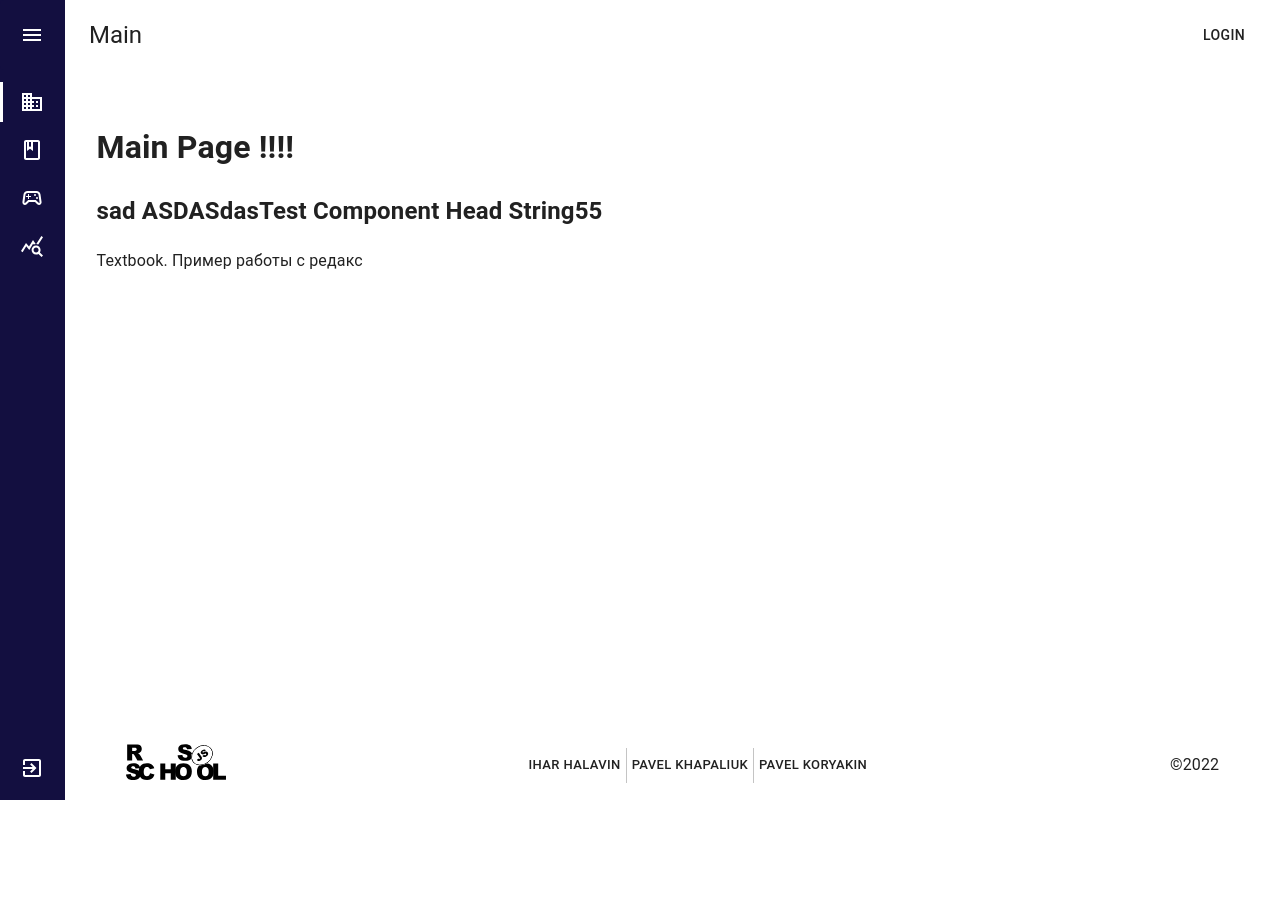
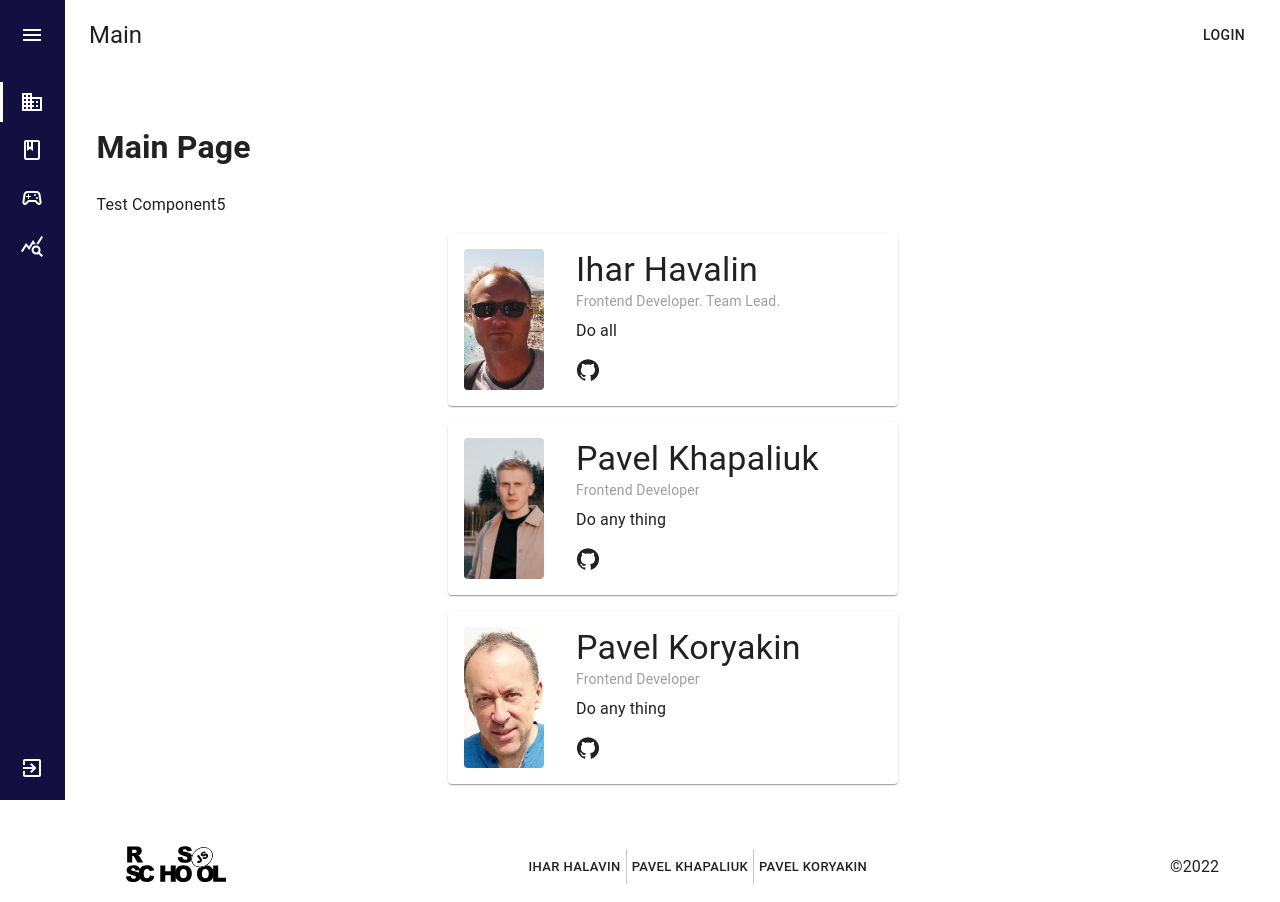
Before and after one commit to whityha/rslang, a React (Create React App) app: page / in a window 1280 px wide. Before the commit the page ends 800 px from the top, so only its background shows below. Built offline with nearby package versions, Linux system fonts and the light colour scheme.

Commit message:
feat: loading component

```diff
--- a/src/components/forms/test-component.tsx
+++ b/src/components/forms/test-component.tsx
@@ -7,13 +7,10 @@
 const TestComponent: FC<Props> = ({ head }) => {
   const test = 5;
   return (
-    <h2>
-      {' '}
-      sad ASDASdas
+    <>
       {head}
       {test}
-      {5}
-    </h2>
+    </>
   );
 };
 
--- /dev/null
+++ b/src/components/loading/loading.tsx
@@ -0,0 +1,12 @@
+import { CircularProgress } from '@mui/material';
+import { FC } from 'react';
+import './style.scss';
+
+const Loading: FC = () => (
+  <div className="loader-cont">
+    <div className="loader">
+      <CircularProgress />
+    </div>
+  </div>
+);
+export default Loading;
--- /dev/null
+++ b/src/components/loading/style.scss
@@ -0,0 +1,9 @@
+.loader-cont {
+  display: flex;
+  justify-content: center;
+  align-items: center;
+
+  .loader {
+    padding-top: 24px;
+  }
+}
--- a/src/components/main/main.tsx
+++ b/src/components/main/main.tsx
@@ -1,13 +1,13 @@
 import { FC } from 'react';
-import { Link } from 'react-router-dom';
 
 import TestComponent from '../forms/test-component';
+import OurTeam from '../out-team/our-team';
 
 const Main: FC = () => (
-  <div>
-    <h1>Main Page !!!!</h1>
-    <TestComponent head="Test Component Head String" />
-    <Link to="/textbook">Textbook. Пример работы с редакс</Link>
-  </div>
+  <>
+    <h1>Main Page</h1>
+    <TestComponent head="Test Component" />
+    <OurTeam />
+  </>
 );
 export default Main;
--- a/src/components/textbook/textbook.tsx
+++ b/src/components/textbook/textbook.tsx
@@ -2,6 +2,7 @@
 import { useAppDispatch, useWords } from '../../redux/hooks';
 import getAllWords from '../../redux/words/getall';
 import { setWordsLoading } from '../../redux/words/slice';
+import Loading from '../loading/loading';
 
 const TextBook: FC = () => {
   const dispatch = useAppDispatch();
@@ -12,7 +13,7 @@
   }, [dispatch]);
 
   return (
-    <div>
+    <>
       <div>
         <button onClick={() => dispatch(getAllWords())}>reload</button>
         <button onClick={() => dispatch(setWordsLoading(true))}>setLoading</button>
@@ -20,7 +21,7 @@
       </div>
       <h1>Textbook</h1>
       {
-        words.isLoading ? 'Loading...' : words.data.map((word) => (
+        words.isLoading ? <Loading /> : words.data.map((word) => (
           <div key={word.id}>
             <div>{word.word}</div>
             <div>{word.transcription}</div>
@@ -31,7 +32,7 @@
         ))
       }
 
-    </div>
+    </>
   );
 };
 
```
Also changed, not shown: 1 other file (tests, documents, lock files or other folders).
